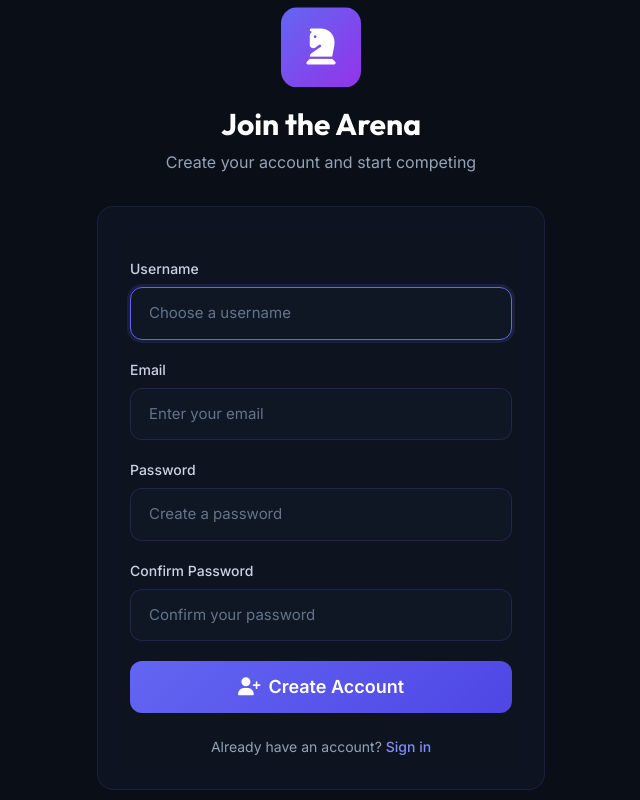
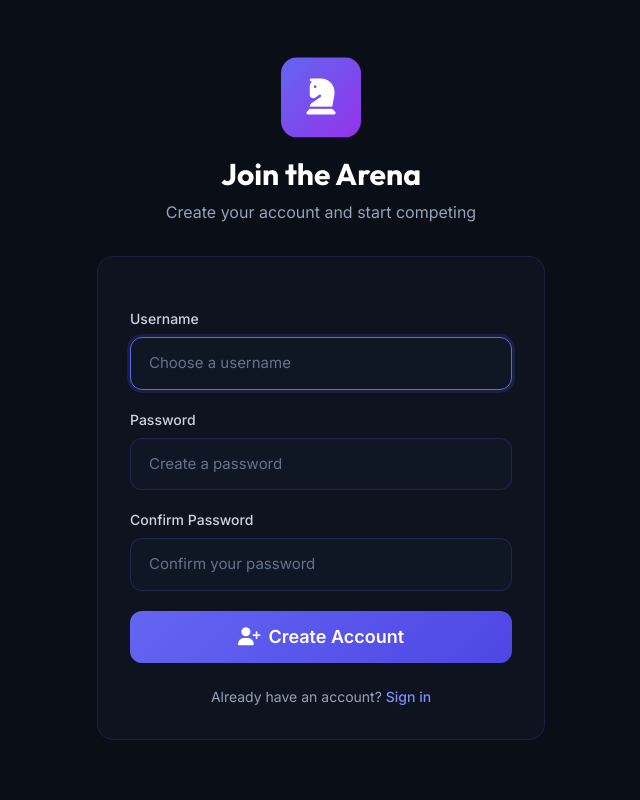
Before and after one commit to kathirmprofessional-afk/chess, a Django app: page /accounts/register/ in a window 1280 px wide. Shown: the whole page, without its empty margins (319-959 px from the left). Run offline with Django 5.2, Linux system fonts and the light colour scheme; some libraries are stand-ins or nearby versions.

Commit message:
refactor: simplify registration to only require username and password

```diff
--- a/accounts/forms.py
+++ b/accounts/forms.py
@@ -4,14 +4,9 @@ from .models import User
 
 
 class RegisterForm(UserCreationForm):
-    email = forms.EmailField(required=True, widget=forms.EmailInput(attrs={
-        'class': 'form-input',
-        'placeholder': 'Enter your email',
-    }))
-
     class Meta:
         model = User
-        fields = ['username', 'email', 'password1', 'password2']
+        fields = ['username', 'password1', 'password2']
 
     def __init__(self, *args, **kwargs):
         super().__init__(*args, **kwargs)
--- a/accounts/views.py
+++ b/accounts/views.py
@@ -50,13 +50,13 @@ def api_register_view(request):
         except json.JSONDecodeError:
             data = request.POST
         username = data.get('username', '')
-        email = data.get('email', '')
+        password = data.get('password', '')
         password = data.get('password', '')
 
-        if not username or not email or not password:
+        if not username or not password:
             return JsonResponse({
                 'success': False,
-                'message': 'Username, email, and password are required.'
+                'message': 'Username and password are required.'
             }, status=400)
 
         if User.objects.filter(username__iexact=username).exists():
@@ -64,13 +64,8 @@ def api_register_view(request):
                 'success': False,
                 'message': 'Username already taken.'
             }, status=400)
-        if User.objects.filter(email__iexact=email).exists():
-            return JsonResponse({
-                'success': False,
-                'message': 'Email already registered.'
-            }, status=400)
 
-        user = User.objects.create_user(username=username, email=email, password=password)
+        user = User.objects.create_user(username=username, password=password)
         login(request, user, backend='accounts.backends.EmailOrUsernameModelBackend')
         return JsonResponse({
             'success': True,
--- a/templates/accounts/register.html
+++ b/templates/accounts/register.html
@@ -22,14 +22,6 @@
                     {{ form.username }}
                     {% if form.username.errors %}
                     <p class="text-red-400 text-xs mt-1">{{ form.username.errors.0 }}</p>
-                    {% endif %}
-                </div>
-
-                <div>
-                    <label class="block text-sm font-medium text-slate-300 mb-2">Email</label>
-                    {{ form.email }}
-                    {% if form.email.errors %}
-                    <p class="text-red-400 text-xs mt-1">{{ form.email.errors.0 }}</p>
                     {% endif %}
                 </div>
 
```
